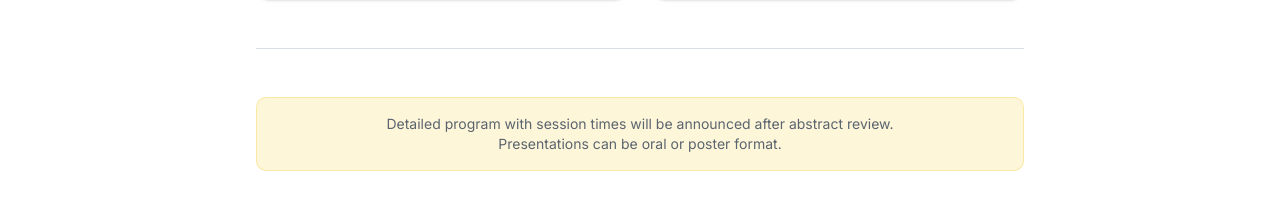
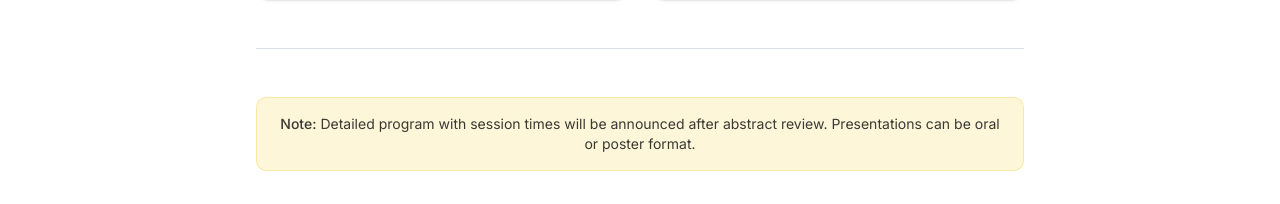
Before and after one commit to uoa-gr/denuchange, a React (Vite) app in the folder website/: page / in a window 1280 px wide. Shown: the part 2107-2311 px from the top of the page. Built offline with nearby package versions, Linux system fonts and the light colour scheme; no server answers.

Commit message:
Add bold Note: prefix to Program yellow box

```diff
--- a/website/src/components/sections/Program.tsx
+++ b/website/src/components/sections/Program.tsx
@@ -64,10 +64,8 @@ export function Program() {
         <Separator className="my-12 max-w-3xl mx-auto" />
 
         <div className="max-w-3xl mx-auto text-center p-4 bg-[#f1c100]/15 border border-[#f1c100]/25 rounded-lg">
-          <p className="text-sm text-muted-foreground">
-            Detailed program with session times will be announced after abstract review.
-            <br />
-            Presentations can be oral or poster format.
+          <p className="text-sm text-foreground/80">
+            <span className="font-medium">Note:</span> Detailed program with session times will be announced after abstract review. Presentations can be oral or poster format.
           </p>
         </div>
       </div>
```
